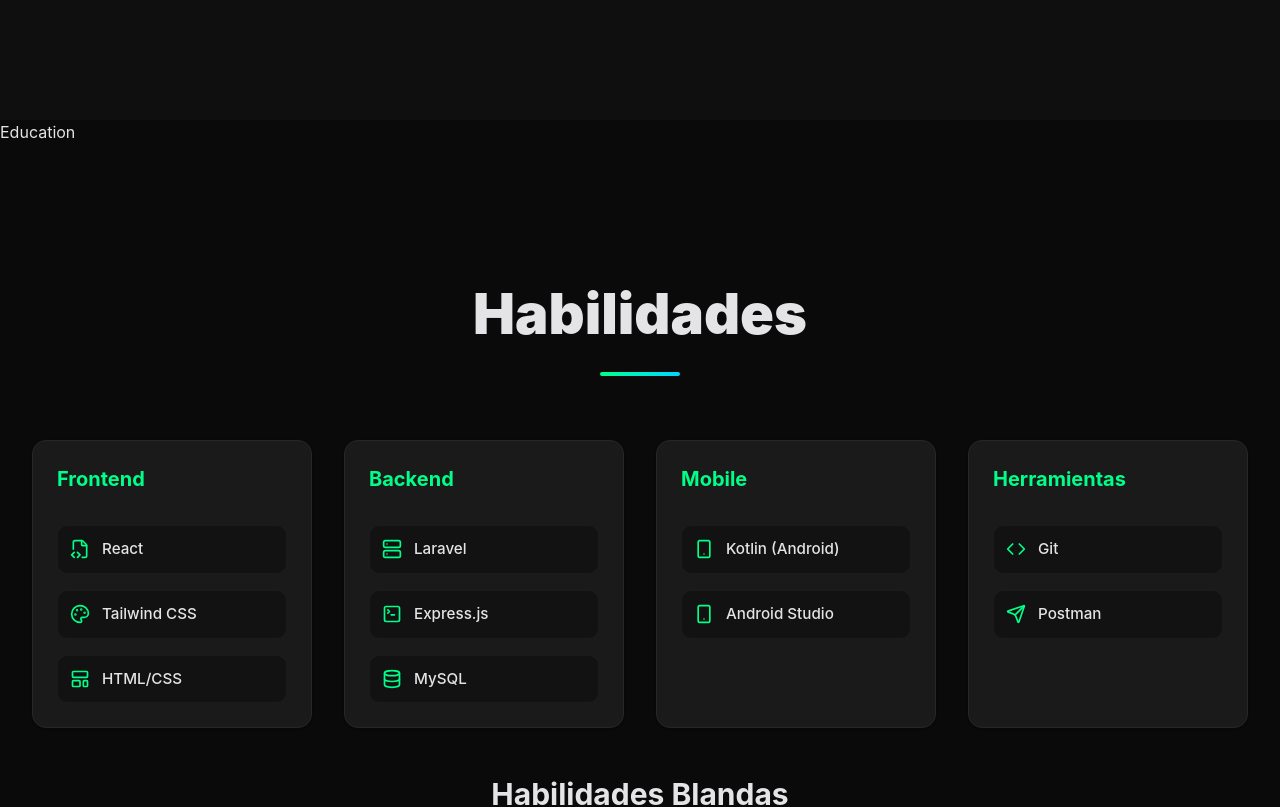
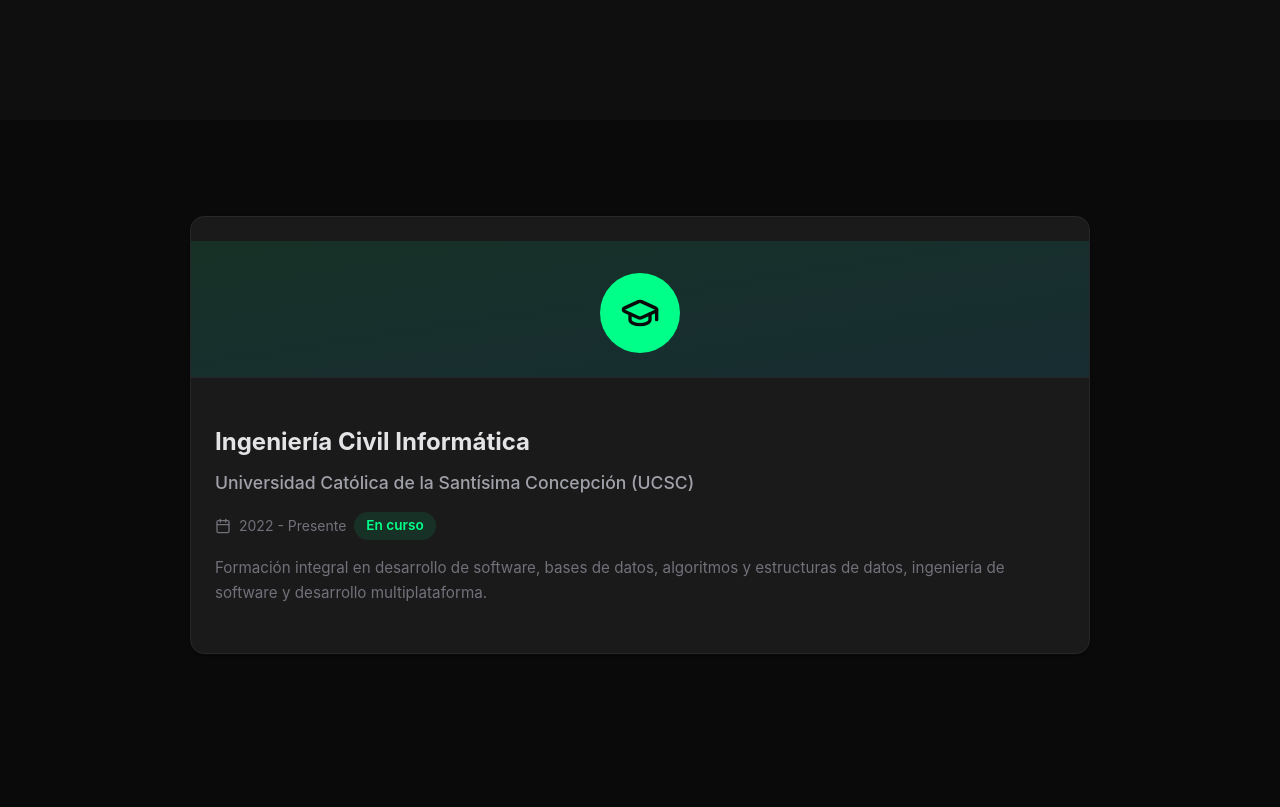
Before and after one commit to detossj/Portafolio2, a React app in the folder frontend/: page / in a window 1280 px wide. Shown: the part 1480-2287 px from the top of the page. Built offline with nearby package versions, Linux system fonts and the light colour scheme; the HTML template or start-up script is replaced by a standard one.

Commit message:
Se agrego estilos y diseño en Education.jsx

```diff
--- a/frontend/src/components/Education.jsx
+++ b/frontend/src/components/Education.jsx
@@ -1,9 +1,48 @@
-import React from 'react'
+import React from 'react';
+
+import { Card, CardContent, CardHeader } from './ui/card';
+import { GraduationCap, Calendar } from 'lucide-react';
+import { education } from '@/mocks/mock';
 
 const Education = () => {
   return (
-    <div>Education</div>
-  )
-}
+    <section
+      id="education"
+      className="py-16 px-6 md:py-24 md:px-8 bg-[#0a0a0b]"
+    >
+      <div className="section-container">
+        <div className="grid grid-cols-1 md:grid-cols-[repeat(auto-fit,minmax(400px,1fr))] gap-8 max-w-[900px] mx-auto">
+          {education.map((edu) => (
+            <Card
+              key={edu.id}
+              className="bg-[#1a1a1b] border border-[#27272a] transition-all duration-300 ease-in-out overflow-hidden hover:border-[#00ff88] hover:-translate-y-[5px] hover:shadow-[0_10px_30px_rgba(0,255,136,0.1)]"
+            >
+              <CardHeader className="bg-gradient-to-br from-[#00ff88]/10 to-[#00d4ff]/10 flex items-center justify-center p-8 border-b border-[#27272a]">
+                <div className="w-20 h-20 rounded-full bg-[#00ff88] flex items-center justify-center">
+                  <GraduationCap className="w-10 h-10 text-[#0a0a0b]" />
+                </div>
+              </CardHeader>
 
-export default Education
+              <CardContent className="p-6">
+                <h3 className="text-2xl font-bold text-[#e4e4e7] mb-3">{edu.degree}</h3>
+                <p className="text-[#a1a1aa] text-[1.1rem] font-medium mb-4">{edu.institution}</p>
+
+                <div className="flex items-center gap-2 text-[#71717a] text-sm mb-4 flex-wrap">
+                  <Calendar className="w-4 h-4" />
+                  <span>{edu.startDate} - {edu.endDate}</span>
+                  <span className="bg-[#00ff88]/10 text-[#00ff88] px-3 py-1 rounded-full font-semibold text-[0.85rem]">
+                    {edu.status}
+                  </span>
+                </div>
+
+                <p className="text-[#71717a] leading-relaxed text-[0.95rem]">{edu.description}</p>
+              </CardContent>
+            </Card>
+          ))}
+        </div>
+      </div>
+    </section>
+  );
+};
+
+export default Education;
```
